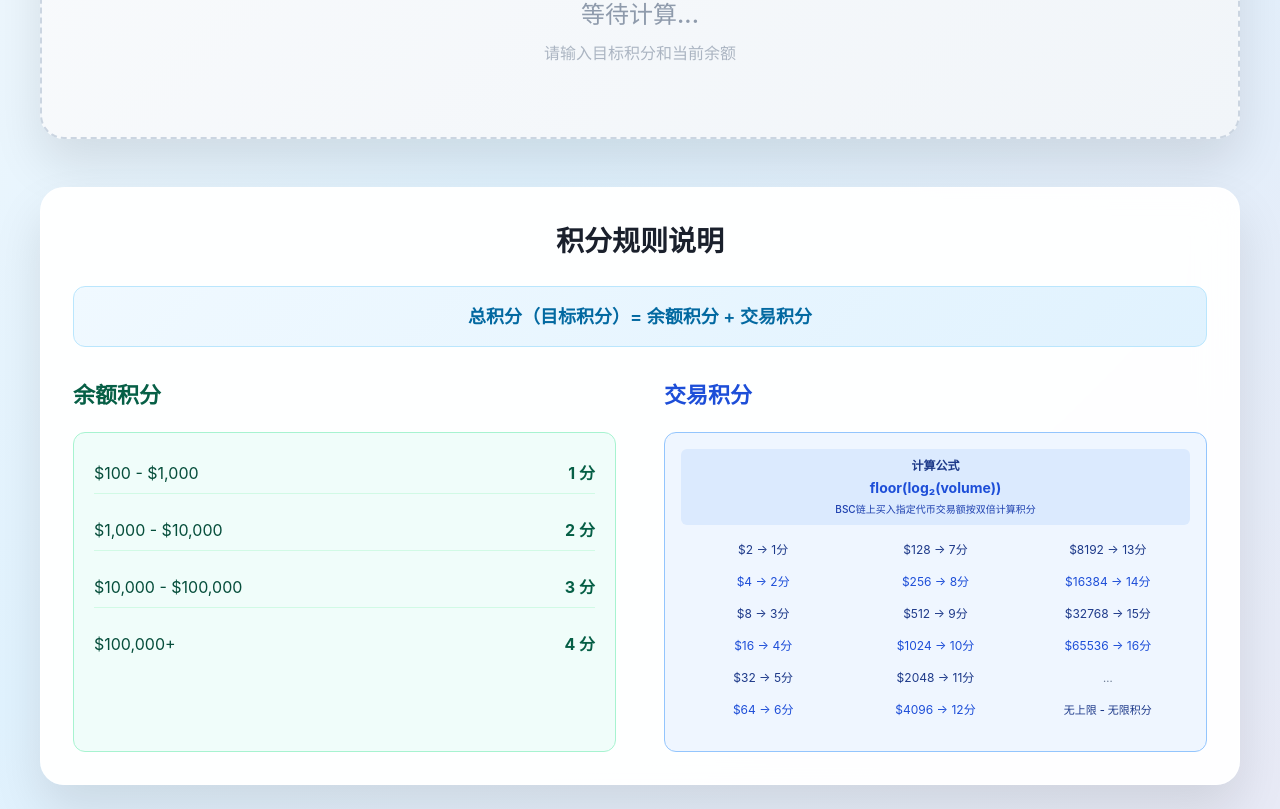
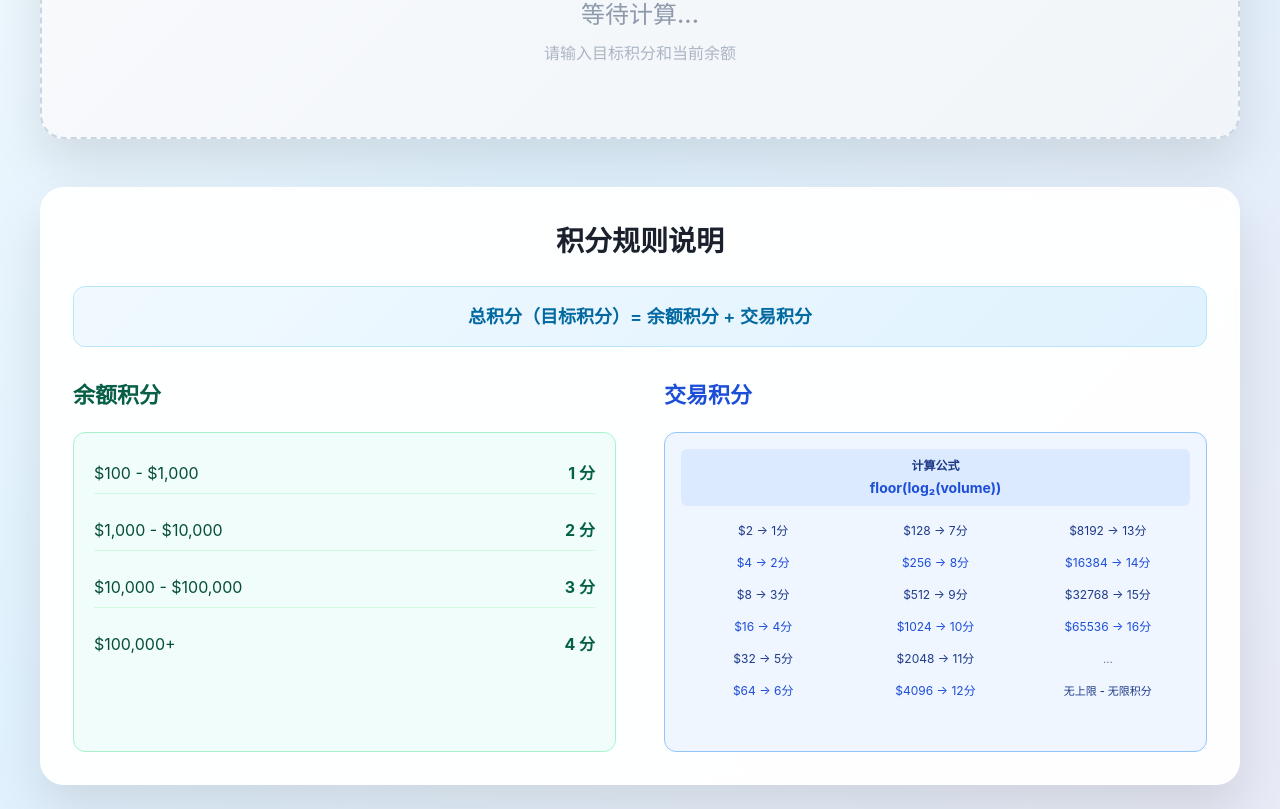
Before and after one commit to Erin-99/binance-alpha-calculator, a Next.js app: page / in a window 1280 px wide. Shown: the part 665-1474 px from the top of the page. Built offline with nearby package versions, Linux system fonts and the light colour scheme.

Commit message:
bsc注释重复，去掉一个

```diff
--- a/app/page.tsx
+++ b/app/page.tsx
@@ -618,7 +618,6 @@ export default function HomePage() {
                 <div style={{marginBottom: '12px', textAlign: 'center', padding: '8px', background: '#dbeafe', borderRadius: '6px'}}>
                   <div style={{color: '#1e3a8a', fontSize: '12px', fontWeight: '600', marginBottom: '2px'}}>{t.formula}</div>
                   <div style={{color: '#1d4ed8', fontSize: '14px', fontWeight: 'bold'}}>floor(log₂(volume))</div>
-                  <div style={{color: '#1e40af', fontSize: '10px', marginTop: '4px', fontWeight: '500'}}>{t.doublePointsRule}</div>
                 </div>
 
                 <div style={{display: 'grid', gridTemplateColumns: '1fr 1fr 1fr', gap: '6px 8px', fontSize: '12px'}}>
```
